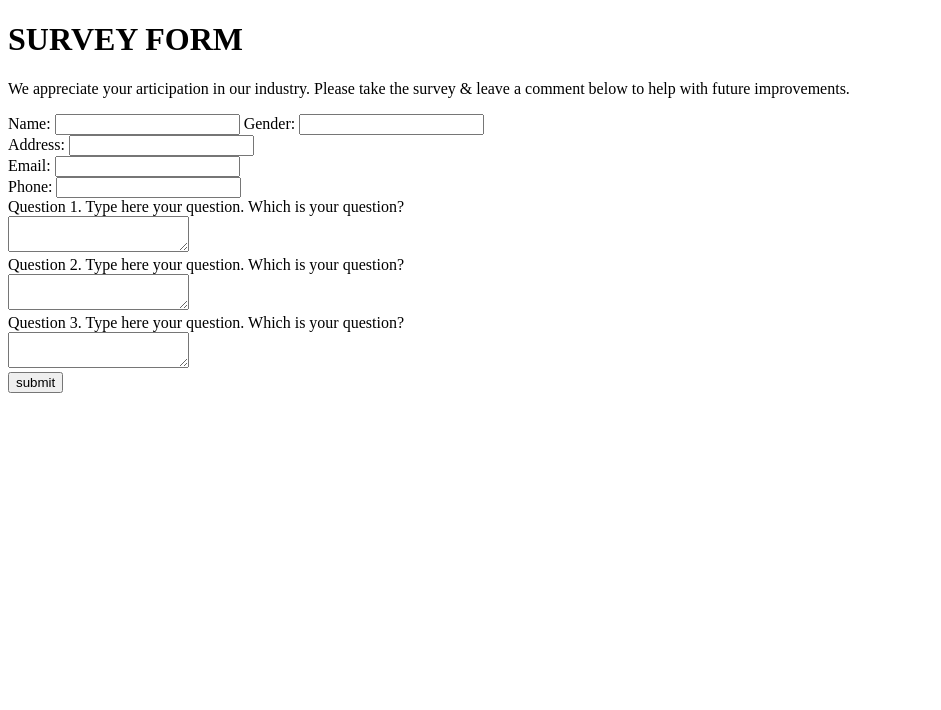
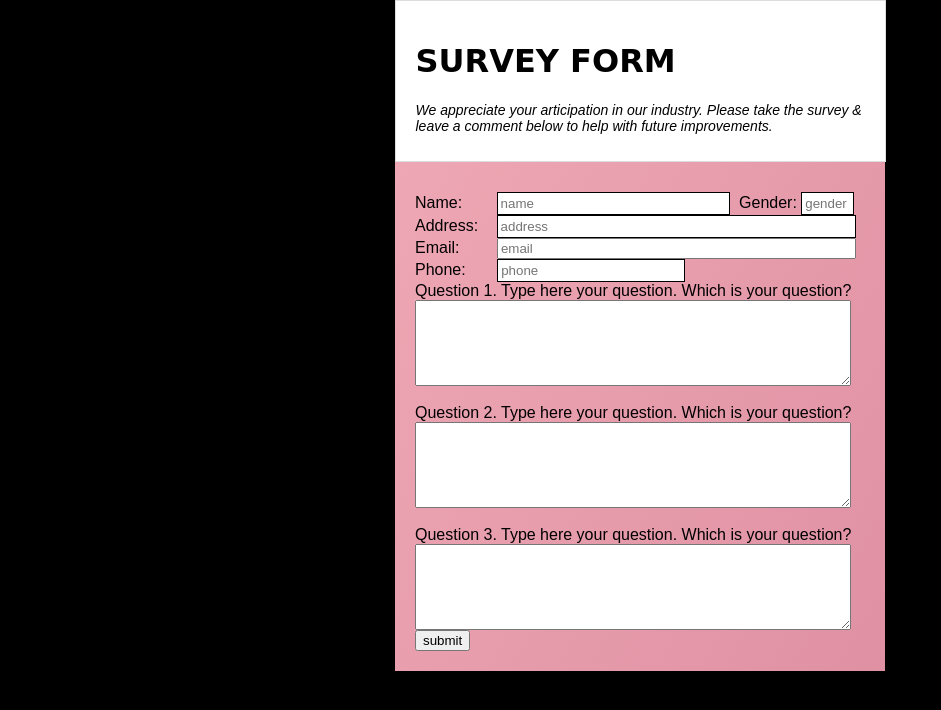
Before and after one commit to jeremydegreat/Personal-github, a plain HTML site: page survey forms/surveyform1.html in a window 1280 px wide. Shown: the whole page, without its empty margins (0-941 px from the left). Drawn offline with Linux system fonts and the light colour scheme.

Commit message:
latest code added

```diff
--- a/survey forms/surveyform1.css
+++ b/survey forms/surveyform1.css
@@ -0,0 +1,91 @@
+body {
+    margin: 0;
+    padding: 0;
+    background-color: black;
+    font-family: Arial, Helvetica, sans-serif;
+}
+
+.head-container {
+    padding: 20px;
+    text-align: start;
+    background-color: #fff;
+    height: 120px;
+    width: 100%;
+    margin: 0 auto;
+    max-width: 449px;
+    border: 1px solid #ddd;
+}
+
+.head-container p {
+    font-size: 14px;
+    font-style: italic;
+
+}
+
+.head-container h1 {
+    color: black;
+    font-family:cursive;
+}
+
+.head-container h1 .head-container p {
+    margin: 1px;
+}
+
+.form-container {
+    background-color: white;
+    padding: 20px;
+    color: black;
+    margin: 0 auto;
+    width: 100%;
+    max-width: 450px;
+     background: linear-gradient(120deg, #eea7b4, #df91a3);
+}
+
+
+.form-container h1 {
+    text-align: start;
+    font-family:Cambria, Cochin, Georgia, Times, serif;
+    font-weight: bold;
+}
+
+
+input[type="text"], input[type="email"], input[type="tel"] {
+    display: inline;
+    width: 50%;
+    gap: 20px;
+    padding: 3px;
+    margin: 5px 0px 0px 20px;
+    border: 1px solid #000;
+    box-shadow: 2 0 0 2 solid #000;
+
+}
+#name {
+    width: 50%;
+    margin: 10px 5px 0 30px;
+}
+
+#address {
+    width: 78%;
+    margin: 0 0 0 14px;
+}
+
+#gender {
+    width: 10%;
+    margin: 10px 0 0 0;
+}
+
+#email {
+    width: 78%;
+    margin: 0 0 0 33px;
+}
+
+#phone {
+    width: 40%;
+    margin: 0 0 0 27px;
+}
+
+textarea {
+    display: block;
+    width: 430px;
+    height: 80px;
+}
--- a/survey forms/surveyform1.html
+++ b/survey forms/surveyform1.html
@@ -3,43 +3,44 @@
 <head>
     <meta charset="UTF-8">
     <meta name="viewport" content="width=device-width, initial-scale=1.0">
-    <title>Document</title>
+    <title>Survey Form</title>
     <link rel="stylesheet" href="surveyform1.css">
 </head>
 <body>
-
-    <div class="survey-form">
-        <header class="header">
-        <h1>SURVEY FORM</h1>
-        <p>
-            We appreciate your articipation in our industry. Please take the survey & leave a comment below to help with future improvements.
-        </p>
-    </header>
+    <div>
+        <header class="head-container">
+            <h1>SURVEY FORM</h1>
+            <p>
+                We appreciate your articipation in our industry. Please take the survey & leave a comment below to help with future improvements.
+            </p>
+        </header>
+    </div>
+    <div class="form-container">
         <form>
-            <div class="personal-info">
+            <div>
                 <label for="name">Name:</label>
-                <input type="text" id="name" name="name">
+                <input type="text" name="name" placeholder="name" id="name" />
                 <label for="gender">Gender:</label>
-                <input type="text" id="gender" name="gender" class="gender">
+                <input type="text" name="gender" placeholder="gender" id="gender" >
                 <br>
                 <label for="address">Address:</label>
-                <input type="text" id="address" name="address">
+                <input type="text" name="address" placeholder="address" id="address" />
                 <br>
                 <label for="email">Email:</label>
-                <input type="text" id="email" name="email">
+                <input type="" name="email" placeholder="email" id="email" />
                 <br>
                 <label for="phone">Phone:</label>
-                <input type="tel" id="number" name="phone">
+                <input type="tel" name="tel" placeholder="phone" id="phone" />
             </div>
             <div class="questions">
                 <label for="question1">Question 1. Type here your question. Which is your question?</label><br>
-                <textarea id="quesstion1" name="question1"></textarea>
+                <textarea name="question1" placeholder=""></textarea>
                 <br>
                 <label for="question2">Question 2. Type here your question. Which is your question?</label><br>
-                <textarea id="question2" name="question2"></textarea>
+                <textarea name="question2" placeholder=""></textarea>
                 <br>
                 <label for="question3">Question 3. Type here your question. Which is your question?</label><br>
-                <textarea id="question3" name="question3"></textarea>
+                <textarea name="question3" placeholder=""></textarea>
             </div>
             <button id="submit">submit</button>
         </form>
```
Also changed, not shown: practicals/practise.html (+55 -39 lines).
